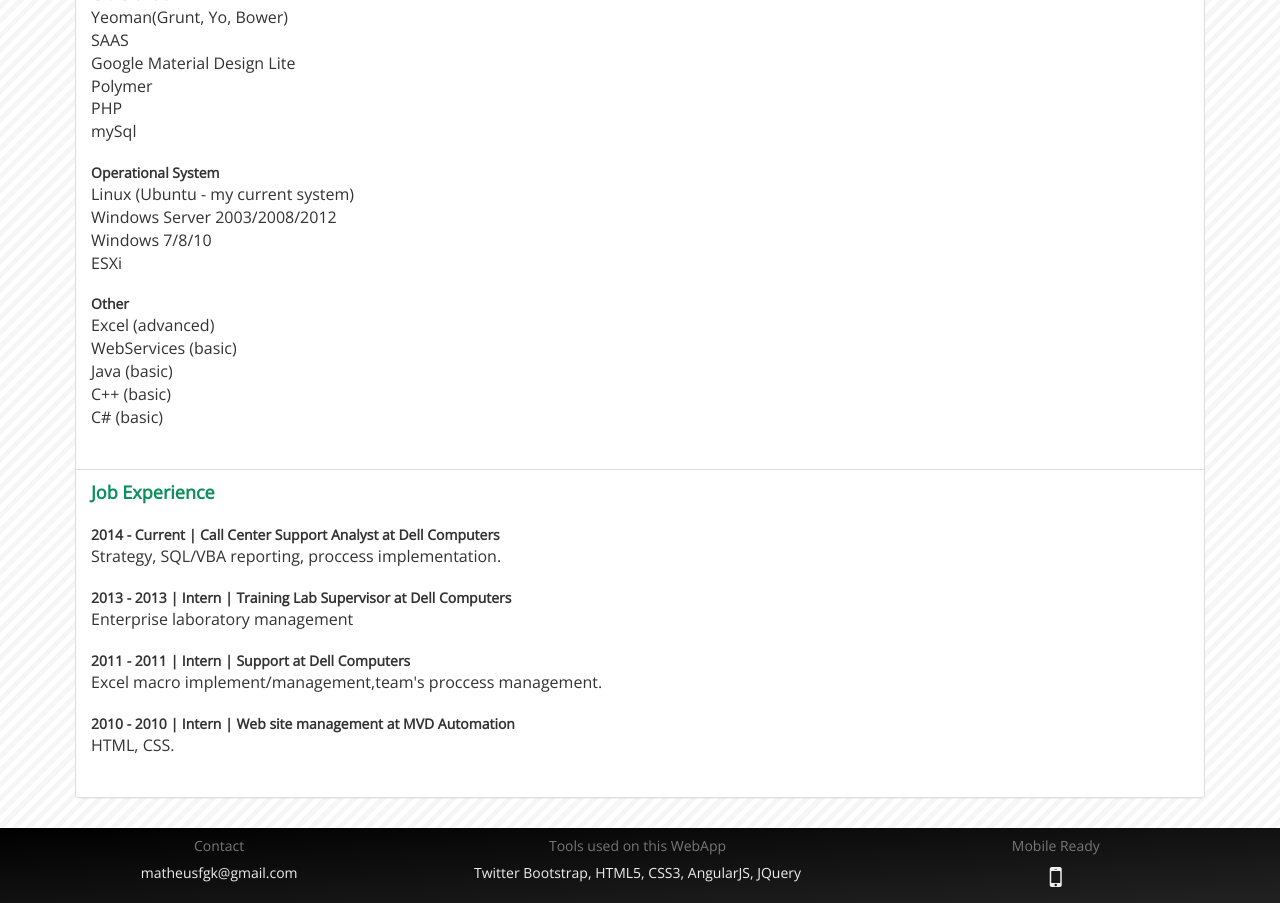
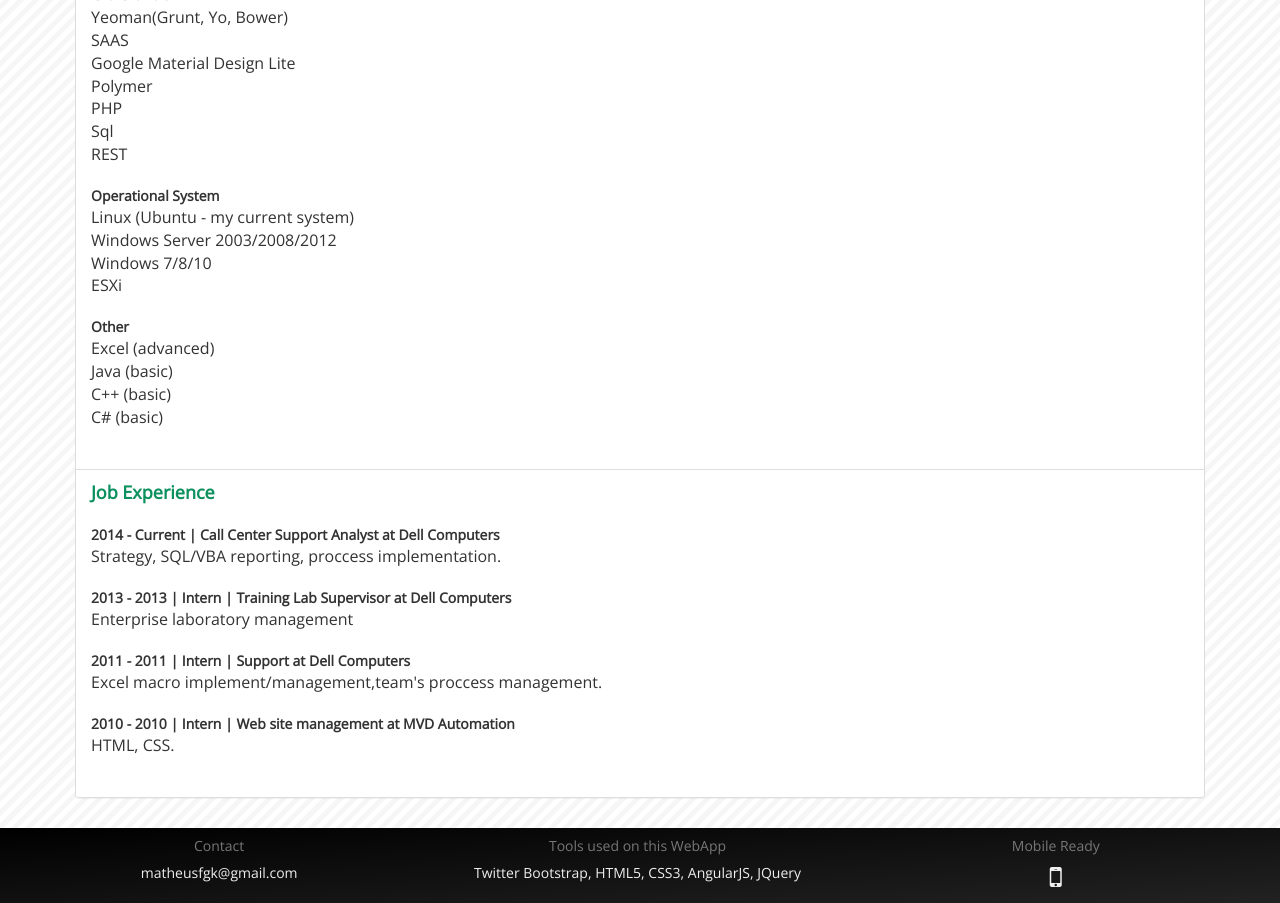
Before and after one commit to MatheusGerlack/matheusgerlack.github.io, a plain HTML site: page index.html in a window 1280 px wide. Shown: the part 1340-2243 px from the top of the page. Drawn offline with nearby package versions, Linux system fonts and the light colour scheme.

Commit message:
Update index.html

```diff
--- a/index.html
+++ b/index.html
@@ -116,7 +116,8 @@
                 <dd>Google Material Design Lite</dd>
                 <dd>Polymer</dd>
                 <dd>PHP</dd>
-                <dd>mySql</dd>
+                <dd>Sql</dd>
+                <dd>REST</dd>
                 <br></dd>
                 <dt>Operational System</dt>
                 <dd>Linux (Ubuntu - my current system)</dd>
@@ -126,7 +127,6 @@
                 <br></dd>
                 <dt>Other</dt>
                 <dd>Excel (advanced)</dd>
-                <dd>WebServices (basic)</dd>
                 <dd>Java (basic)</dd>
                 <dd>C++ (basic)</dd>
                 <dd>C# (basic)</dd>
```
